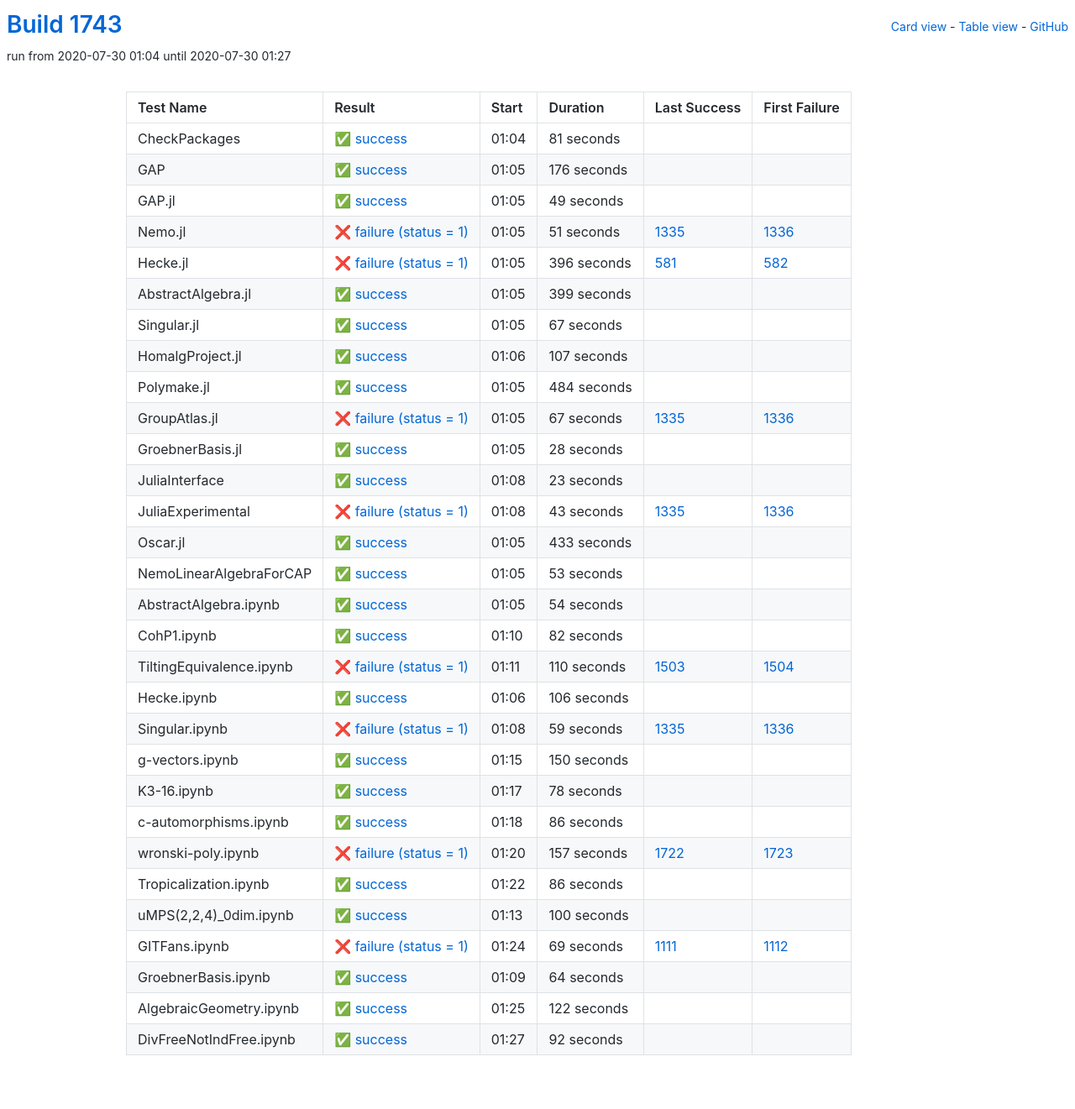
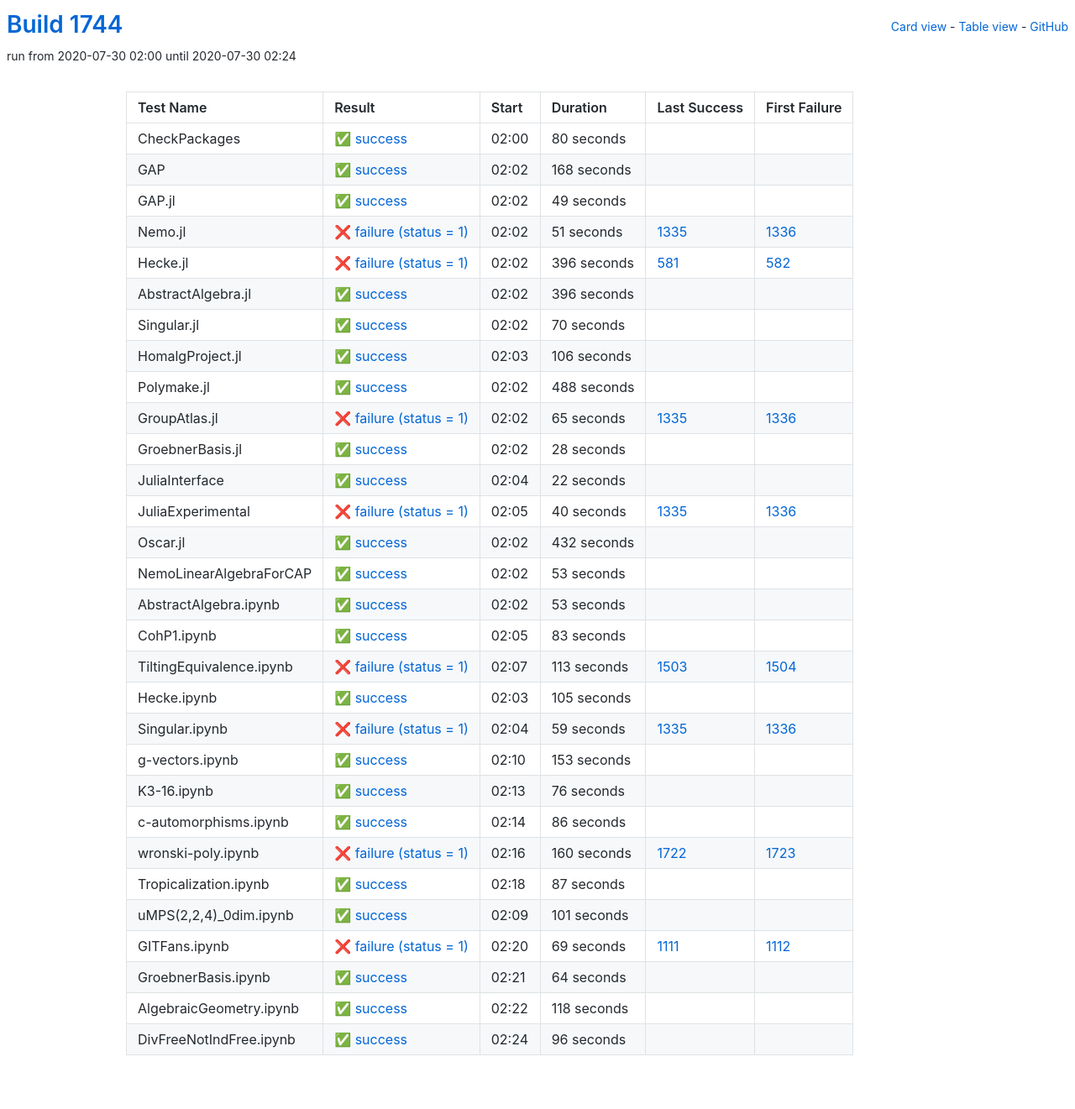
Before and after one commit to oscar-system/oscar-ci-status-1.4, a Jekyll site: the page built from table.html, in a window 1280 px wide. Shown: the whole page at 84% size. Built offline with Jekyll 4.4.1, drawn with Linux system fonts in a browser that asks for light colours.

Commit message:
Build #1744

```diff
--- a/_data/ci.yml
+++ b/_data/ci.yml
@@ -1,6 +1,6 @@
 ---
-build: 1743
-build_url: https://oscarci.mathematik.uni-kl.de/job/oscar-julia-1.4/1743/
+build: 1744
+build_url: https://oscarci.mathematik.uni-kl.de/job/oscar-julia-1.4/1744/
 job: oscar-julia-1.4
 organization: oscar-system
 repo: oscar-ci-status-1.4
@@ -8,32 +8,32 @@ repourl: https://github.com/oscar-system/oscar-ci-status-1.4
 tests:
 - name: CheckPackages
   id: checkpackages
-  log: https://oscarci.mathematik.uni-kl.de/job/oscar-julia-1.4/1743/artifact/logs/build-1743/CheckPackages.log
-  start: 2020-07-30 01:04
+  log: https://oscarci.mathematik.uni-kl.de/job/oscar-julia-1.4/1744/artifact/logs/build-1744/CheckPackages.log
+  start: 2020-07-30 02:00
   success: true
   exitcode: 0
   status: success
-  duration: 81
+  duration: 80
   last_success: false
   last_success_url:
   first_failure: false
   first_failure_url:
 - name: GAP
   id: gap
-  log: https://oscarci.mathematik.uni-kl.de/job/oscar-julia-1.4/1743/artifact/logs/build-1743/GAP.log
-  start: 2020-07-30 01:05
+  log: https://oscarci.mathematik.uni-kl.de/job/oscar-julia-1.4/1744/artifact/logs/build-1744/GAP.log
+  start: 2020-07-30 02:02
   success: true
   exitcode: 0
   status: success
-  duration: 176
+  duration: 168
   last_success: false
   last_success_url:
   first_failure: false
   first_failure_url:
 - name: GAP.jl
   id: gap-jl
-  log: https://oscarci.mathematik.uni-kl.de/job/oscar-julia-1.4/1743/artifact/logs/build-1743/GAP.jl.log
-  start: 2020-07-30 01:05
+  log: https://oscarci.mathematik.uni-kl.de/job/oscar-julia-1.4/1744/artifact/logs/build-1744/GAP.jl.log
+  start: 2020-07-30 02:02
   success: true
   exitcode: 0
   status: success
@@ -44,8 +44,8 @@ tests:
   first_failure_url:
 - name: Nemo.jl
   id: nemo-jl
-  log: https://oscarci.mathematik.uni-kl.de/job/oscar-julia-1.4/1743/artifact/logs/build-1743/Nemo.jl.log
-  start: 2020-07-30 01:05
+  log: https://oscarci.mathematik.uni-kl.de/job/oscar-julia-1.4/1744/artifact/logs/build-1744/Nemo.jl.log
+  start: 2020-07-30 02:02
   success: false
   exitcode: 1
   status: failure
@@ -56,8 +56,8 @@ tests:
   first_failure_url: https://oscarci.mathematik.uni-kl.de/job/oscar-julia-1.4/1336/
 - name: Hecke.jl
   id: hecke-jl
-  log: https://oscarci.mathematik.uni-kl.de/job/oscar-julia-1.4/1743/artifact/logs/build-1743/Hecke.jl.log
-  start: 2020-07-30 01:05
+  log: https://oscarci.mathematik.uni-kl.de/job/oscar-julia-1.4/1744/artifact/logs/build-1744/Hecke.jl.log
+  start: 2020-07-30 02:02
   success: false
   exitcode: 1
   status: failure
@@ -68,68 +68,68 @@ tests:
   first_failure_url: https://oscarci.mathematik.uni-kl.de/job/oscar-julia-1.4/582/
 - name: AbstractAlgebra.jl
   id: abstractalgebra-jl
-  log: https://oscarci.mathematik.uni-kl.de/job/oscar-julia-1.4/1743/artifact/logs/build-1743/AbstractAlgebra.jl.log
-  start: 2020-07-30 01:05
+  log: https://oscarci.mathematik.uni-kl.de/job/oscar-julia-1.4/1744/artifact/logs/build-1744/AbstractAlgebra.jl.log
+  start: 2020-07-30 02:02
   success: true
   exitcode: 0
   status: success
-  duration: 399
+  duration: 396
   last_success: false
   last_success_url:
   first_failure: false
   first_failure_url:
 - name: Singular.jl
   id: singular-jl
-  log: https://oscarci.mathematik.uni-kl.de/job/oscar-julia-1.4/1743/artifact/logs/build-1743/Singular.jl.log
-  start: 2020-07-30 01:05
+  log: https://oscarci.mathematik.uni-kl.de/job/oscar-julia-1.4/1744/artifact/logs/build-1744/Singular.jl.log
+  start: 2020-07-30 02:02
   success: true
   exitcode: 0
   status: success
-  duration: 67
+  duration: 70
   last_success: false
   last_success_url:
   first_failure: false
   first_failure_url:
 - name: HomalgProject.jl
   id: homalgproject-jl
-  log: https://oscarci.mathematik.uni-kl.de/job/oscar-julia-1.4/1743/artifact/logs/build-1743/HomalgProject.jl.log
-  start: 2020-07-30 01:06
+  log: https://oscarci.mathematik.uni-kl.de/job/oscar-julia-1.4/1744/artifact/logs/build-1744/HomalgProject.jl.log
+  start: 2020-07-30 02:03
   success: true
   exitcode: 0
   status: success
-  duration: 107
+  duration: 106
   last_success: false
   last_success_url:
   first_failure: false
   first_failure_url:
 - name: Polymake.jl
   id: polymake-jl
-  log: https://oscarci.mathematik.uni-kl.de/job/oscar-julia-1.4/1743/artifact/logs/build-1743/Polymake.jl.log
-  start: 2020-07-30 01:05
+  log: https://oscarci.mathematik.uni-kl.de/job/oscar-julia-1.4/1744/artifact/logs/build-1744/Polymake.jl.log
+  start: 2020-07-30 02:02
   success: true
   exitcode: 0
   status: success
-  duration: 484
+  duration: 488
   last_success: false
   last_success_url:
   first_failure: false
   first_failure_url:
 - name: GroupAtlas.jl
   id: groupatlas-jl
-  log: https://oscarci.mathematik.uni-kl.de/job/oscar-julia-1.4/1743/artifact/logs/build-1743/GroupAtlas.jl.log
-  start: 2020-07-30 01:05
+  log: https://oscarci.mathematik.uni-kl.de/job/oscar-julia-1.4/1744/artifact/logs/build-1744/GroupAtlas.jl.log
+  start: 2020-07-30 02:02
   success: false
   exitcode: 1
   status: failure
-  duration: 67
+  duration: 65
   last_success: 1335
   last_success_url: https://oscarci.mathematik.uni-kl.de/job/oscar-julia-1.4/1335/
   first_failure: 1336
   first_failure_url: https://oscarci.mathematik.uni-kl.de/job/oscar-julia-1.4/1336/
 - name: GroebnerBasis.jl
   id: groebnerbasis-jl
-  log: https://oscarci.mathematik.uni-kl.de/job/oscar-julia-1.4/1743/artifact/logs/build-1743/GroebnerBasis.jl.log
-  start: 2020-07-30 01:05
+  log: https://oscarci.mathematik.uni-kl.de/job/oscar-julia-1.4/1744/artifact/logs/build-1744/GroebnerBasis.jl.log
+  start: 2020-07-30 02:02
   success: true
   exitcode: 0
   status: success
@@ -140,44 +140,44 @@ tests:
   first_failure_url:
 - name: JuliaInterface
   id: juliainterface
-  log: https://oscarci.mathematik.uni-kl.de/job/oscar-julia-1.4/1743/artifact/logs/build-1743/JuliaInterface.log
-  start: 2020-07-30 01:08
+  log: https://oscarci.mathematik.uni-kl.de/job/oscar-julia-1.4/1744/artifact/logs/build-1744/JuliaInterface.log
+  start: 2020-07-30 02:04
   success: true
   exitcode: 0
   status: success
-  duration: 23
+  duration: 22
   last_success: false
   last_success_url:
   first_failure: false
   first_failure_url:
 - name: JuliaExperimental
   id: juliaexperimental
-  log: https://oscarci.mathematik.uni-kl.de/job/oscar-julia-1.4/1743/artifact/logs/build-1743/JuliaExperimental.log
-  start: 2020-07-30 01:08
+  log: https://oscarci.mathematik.uni-kl.de/job/oscar-julia-1.4/1744/artifact/logs/build-1744/JuliaExperimental.log
+  start: 2020-07-30 02:05
   success: false
   exitcode: 1
   status: failure
-  duration: 43
+  duration: 40
   last_success: 1335
   last_success_url: https://oscarci.mathematik.uni-kl.de/job/oscar-julia-1.4/1335/
   first_failure: 1336
   first_failure_url: https://oscarci.mathematik.uni-kl.de/job/oscar-julia-1.4/1336/
 - name: Oscar.jl
   id: oscar-jl
-  log: https://oscarci.mathematik.uni-kl.de/job/oscar-julia-1.4/1743/artifact/logs/build-1743/Oscar.jl.log
-  start: 2020-07-30 01:05
+  log: https://oscarci.mathematik.uni-kl.de/job/oscar-julia-1.4/1744/artifact/logs/build-1744/Oscar.jl.log
+  start: 2020-07-30 02:02
   success: true
   exitcode: 0
   status: success
-  duration: 433
+  duration: 432
   last_success: false
   last_success_url:
   first_failure: false
   first_failure_url:
 - name: NemoLinearAlgebraForCAP
   id: nemolinearalgebraforcap
-  log: https://oscarci.mathematik.uni-kl.de/job/oscar-julia-1.4/1743/artifact/logs/build-1743/NemoLinearAlgebraForCAP.log
-  start: 2020-07-30 01:05
+  log: https://oscarci.mathematik.uni-kl.de/job/oscar-julia-1.4/1744/artifact/logs/build-1744/NemoLinearAlgebraForCAP.log
+  start: 2020-07-30 02:02
   success: true
   exitcode: 0
   status: success
@@ -188,56 +188,56 @@ tests:
   first_failure_url:
 - name: AbstractAlgebra.ipynb
   id: abstractalgebra-ipynb
-  log: https://oscarci.mathematik.uni-kl.de/job/oscar-julia-1.4/1743/artifact/logs/build-1743/AbstractAlgebra.ipynb.log
-  start: 2020-07-30 01:05
+  log: https://oscarci.mathematik.uni-kl.de/job/oscar-julia-1.4/1744/artifact/logs/build-1744/AbstractAlgebra.ipynb.log
+  start: 2020-07-30 02:02
   success: true
   exitcode: 0
   status: success
-  duration: 54
+  duration: 53
   last_success: false
   last_success_url:
   first_failure: false
   first_failure_url:
 - name: CohP1.ipynb
   id: cohp1-ipynb
-  log: https://oscarci.mathematik.uni-kl.de/job/oscar-julia-1.4/1743/artifact/logs/build-1743/CohP1.ipynb.log
-  start: 2020-07-30 01:10
+  log: https://oscarci.mathematik.uni-kl.de/job/oscar-julia-1.4/1744/artifact/logs/build-1744/CohP1.ipynb.log
+  start: 2020-07-30 02:05
   success: true
   exitcode: 0
   status: success
-  duration: 82
+  duration: 83
   last_success: false
   last_success_url:
   first_failure: false
   first_failure_url:
 - name: TiltingEquivalence.ipynb
   id: tiltingequivalence-ipynb
-  log: https://oscarci.mathematik.uni-kl.de/job/oscar-julia-1.4/1743/artifact/logs/build-1743/TiltingEquivalence.ipynb.log
-  start: 2020-07-30 01:11
+  log: https://oscarci.mathematik.uni-kl.de/job/oscar-julia-1.4/1744/artifact/logs/build-1744/TiltingEquivalence.ipynb.log
+  start: 2020-07-30 02:07
   success: false
   exitcode: 1
   status: failure
-  duration: 110
+  duration: 113
   last_success: 1503
   last_success_url: https://oscarci.mathematik.uni-kl.de/job/oscar-julia-1.4/1503/
   first_failure: 1504
   first_failure_url: https://oscarci.mathematik.uni-kl.de/job/oscar-julia-1.4/1504/
 - name: Hecke.ipynb
   id: hecke-ipynb
-  log: https://oscarci.mathematik.uni-kl.de/job/oscar-julia-1.4/1743/artifact/logs/build-1743/Hecke.ipynb.log
-  start: 2020-07-30 01:06
+  log: https://oscarci.mathematik.uni-kl.de/job/oscar-julia-1.4/1744/artifact/logs/build-1744/Hecke.ipynb.log
+  start: 2020-07-30 02:03
   success: true
   exitcode: 0
   status: success
-  duration: 106
+  duration: 105
   last_success: false
   last_success_url:
   first_failure: false
   first_failure_url:
 - name: Singular.ipynb
   id: singular-ipynb
-  log: https://oscarci.mathematik.uni-kl.de/job/oscar-julia-1.4/1743/artifact/logs/build-1743/Singular.ipynb.log
-  start: 2020-07-30 01:08
+  log: https://oscarci.mathematik.uni-kl.de/job/oscar-julia-1.4/1744/artifact/logs/build-1744/Singular.ipynb.log
+  start: 2020-07-30 02:04
   success: false
   exitcode: 1
   status: failure
@@ -248,32 +248,32 @@ tests:
   first_failure_url: https://oscarci.mathematik.uni-kl.de/job/oscar-julia-1.4/1336/
 - name: g-vectors.ipynb
   id: g-vectors-ipynb
-  log: https://oscarci.mathematik.uni-kl.de/job/oscar-julia-1.4/1743/artifact/logs/build-1743/g-vectors.ipynb.log
-  start: 2020-07-30 01:15
+  log: https://oscarci.mathematik.uni-kl.de/job/oscar-julia-1.4/1744/artifact/logs/build-1744/g-vectors.ipynb.log
+  start: 2020-07-30 02:10
   success: true
   exitcode: 0
   status: success
-  duration: 150
+  duration: 153
   last_success: false
   last_success_url:
   first_failure: false
   first_failure_url:
 - name: K3-16.ipynb
   id: k3-16-ipynb
-  log: https://oscarci.mathematik.uni-kl.de/job/oscar-julia-1.4/1743/artifact/logs/build-1743/K3-16.ipynb.log
-  start: 2020-07-30 01:17
+  log: https://oscarci.mathematik.uni-kl.de/job/oscar-julia-1.4/1744/artifact/logs/build-1744/K3-16.ipynb.log
+  start: 2020-07-30 02:13
   success: true
   exitcode: 0
   status: success
-  duration: 78
+  duration: 76
   last_success: false
   last_success_url:
   first_failure: false
   first_failure_url:
 - name: c-automorphisms.ipynb
   id: c-automorphisms-ipynb
-  log: https://oscarci.mathematik.uni-kl.de/job/oscar-julia-1.4/1743/artifact/logs/build-1743/c-automorphisms.ipynb.log
-  start: 2020-07-30 01:18
+  log: https://oscarci.mathematik.uni-kl.de/job/oscar-julia-1.4/1744/artifact/logs/build-1744/c-automorphisms.ipynb.log
+  start: 2020-07-30 02:14
   success: true
   exitcode: 0
   status: success
@@ -284,44 +284,44 @@ tests:
   first_failure_url:
 - name: wronski-poly.ipynb
   id: wronski-poly-ipynb
-  log: https://oscarci.mathematik.uni-kl.de/job/oscar-julia-1.4/1743/artifact/logs/build-1743/wronski-poly.ipynb.log
-  start: 2020-07-30 01:20
+  log: https://oscarci.mathematik.uni-kl.de/job/oscar-julia-1.4/1744/artifact/logs/build-1744/wronski-poly.ipynb.log
+  start: 2020-07-30 02:16
   success: false
   exitcode: 1
   status: failure
-  duration: 157
+  duration: 160
   last_success: 1722
   last_success_url: https://oscarci.mathematik.uni-kl.de/job/oscar-julia-1.4/1722/
   first_failure: 1723
   first_failure_url: https://oscarci.mathematik.uni-kl.de/job/oscar-julia-1.4/1723/
 - name: Tropicalization.ipynb
   id: tropicalization-ipynb
-  log: https://oscarci.mathematik.uni-kl.de/job/oscar-julia-1.4/1743/artifact/logs/build-1743/Tropicalization.ipynb.log
-  start: 2020-07-30 01:22
+  log: https://oscarci.mathematik.uni-kl.de/job/oscar-julia-1.4/1744/artifact/logs/build-1744/Tropicalization.ipynb.log
+  start: 2020-07-30 02:18
   success: true
   exitcode: 0
   status: success
-  duration: 86
+  duration: 87
   last_success: false
   last_success_url:
   first_failure: false
   first_failure_url:
 - name: uMPS(2,2,4)_0dim.ipynb
   id: umps-2-2-4-0dim-ipynb
-  log: https://oscarci.mathematik.uni-kl.de/job/oscar-julia-1.4/1743/artifact/logs/build-1743/uMPS-2-2-4-_0dim.ipynb.log
-  start: 2020-07-30 01:13
+  log: https://oscarci.mathematik.uni-kl.de/job/oscar-julia-1.4/1744/artifact/logs/build-1744/uMPS-2-2-4-_0dim.ipynb.log
+  start: 2020-07-30 02:09
   success: true
   exitcode: 0
   status: success
-  duration: 100
+  duration: 101
   last_success: false
   last_success_url:
   first_failure: false
   first_failure_url:
 - name: GITFans.ipynb
   id: gitfans-ipynb
-  log: https://oscarci.mathematik.uni-kl.de/job/oscar-julia-1.4/1743/artifact/logs/build-1743/GITFans.ipynb.log
-  start: 2020-07-30 01:24
+  log: https://oscarci.mathematik.uni-kl.de/job/oscar-julia-1.4/1744/artifact/logs/build-1744/GITFans.ipynb.log
+  start: 2020-07-30 02:20
   success: false
   exitcode: 1
   status: failure
@@ -332,8 +332,8 @@ tests:
   first_failure_url: https://oscarci.mathematik.uni-kl.de/job/oscar-julia-1.4/1112/
 - name: GroebnerBasis.ipynb
   id: groebnerbasis-ipynb
-  log: https://oscarci.mathematik.uni-kl.de/job/oscar-julia-1.4/1743/artifact/logs/build-1743/GroebnerBasis.ipynb.log
-  start: 2020-07-30 01:09
+  log: https://oscarci.mathematik.uni-kl.de/job/oscar-julia-1.4/1744/artifact/logs/build-1744/GroebnerBasis.ipynb.log
+  start: 2020-07-30 02:21
   success: true
   exitcode: 0
   status: success
@@ -344,24 +344,24 @@ tests:
   first_failure_url:
 - name: AlgebraicGeometry.ipynb
   id: algebraicgeometry-ipynb
-  log: https://oscarci.mathematik.uni-kl.de/job/oscar-julia-1.4/1743/artifact/logs/build-1743/AlgebraicGeometry.ipynb.log
-  start: 2020-07-30 01:25
+  log: https://oscarci.mathematik.uni-kl.de/job/oscar-julia-1.4/1744/artifact/logs/build-1744/AlgebraicGeometry.ipynb.log
+  start: 2020-07-30 02:22
   success: true
   exitcode: 0
   status: success
-  duration: 122
+  duration: 118
   last_success: false
   last_success_url:
   first_failure: false
   first_failure_url:
 - name: DivFreeNotIndFree.ipynb
   id: divfreenotindfree-ipynb
-  log: https://oscarci.mathematik.uni-kl.de/job/oscar-julia-1.4/1743/artifact/logs/build-1743/DivFreeNotIndFree.ipynb.log
-  start: 2020-07-30 01:27
+  log: https://oscarci.mathematik.uni-kl.de/job/oscar-julia-1.4/1744/artifact/logs/build-1744/DivFreeNotIndFree.ipynb.log
+  start: 2020-07-30 02:24
   success: true
   exitcode: 0
   status: success
-  duration: 92
+  duration: 96
   last_success: false
   last_success_url:
   first_failure: false
```
Also changed, not shown: README.md.
